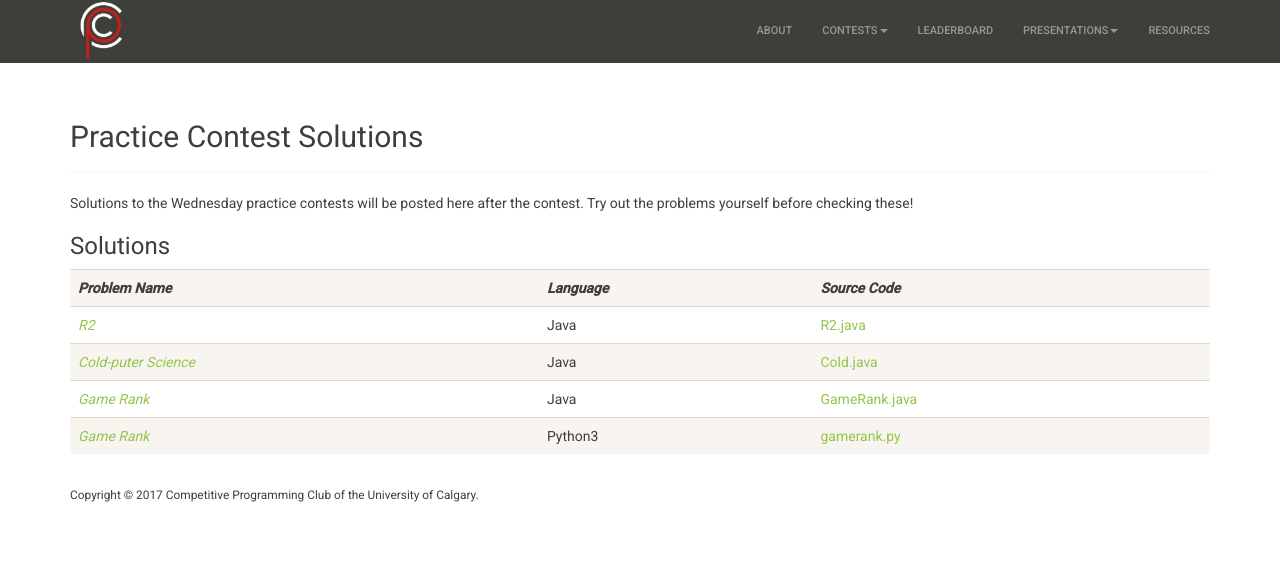
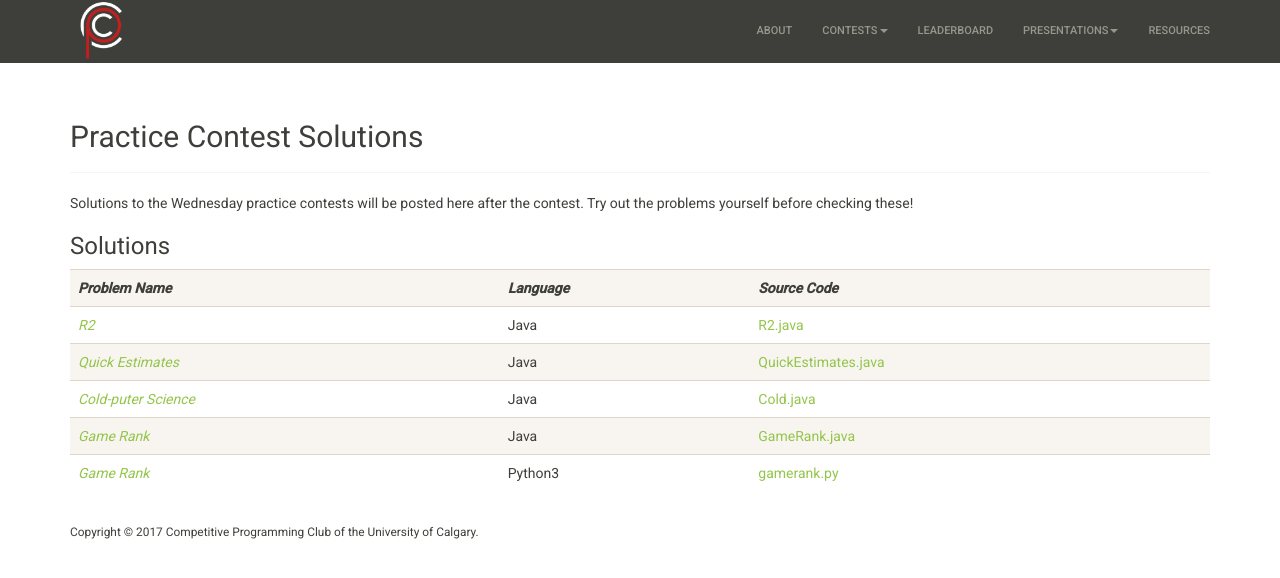
Before and after one commit to ProblemSolvingClub/psc-website, a Jekyll site: the page built from solutions/index.html, in a window 1280 px wide. Shown: the top 578 px of the page. Built offline with Jekyll 4.4.1, drawn with Linux system fonts in a browser that asks for light colours; nearby versions of some CDN libraries.

Commit message:
Added Java solution to Quick Estimates.

```diff
--- a/solutions/index.html
+++ b/solutions/index.html
@@ -26,6 +26,11 @@ title: About
 	<td><a href=R2.java>R2.java</a></td>
       </tr>
       <tr>
+	<td><i><a href="https://open.kattis.com/problems/quickestimate">Quick Estimates</a></i></td>
+	<td>Java</td>
+	<td><a href=R2.java>QuickEstimates.java</a></td>
+      </tr>
+      <tr>
 	<td><i><a href="https://open.kattis.com/problems/cold">Cold-puter Science</a></i></td>
 	<td>Java</td>
 	<td><a href=Cold.java>Cold.java</a></td>
```
